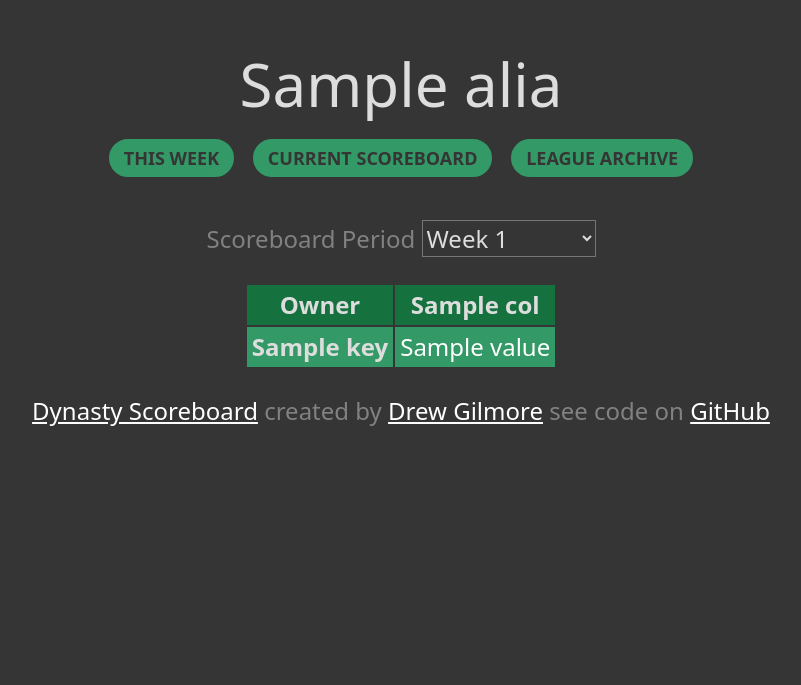
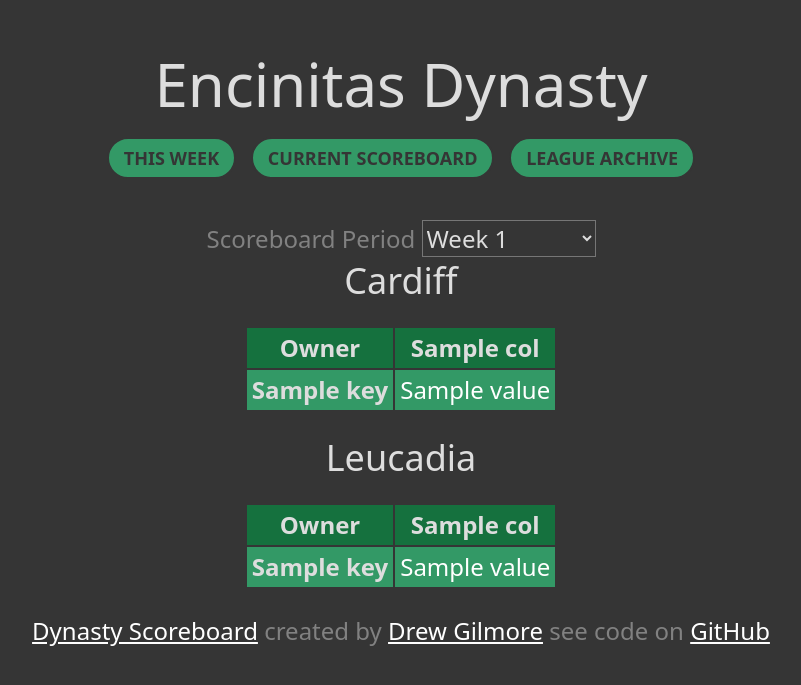
Before and after one commit to drewpgilmore/dynasty, a Flask app: template templates/scoreboard.html in a window 1280 px wide. Shown: the top 685 px of the page, without its empty margins (239-1040 px from the left). Run offline with Flask 2, Linux system fonts and the light colour scheme; the template is opened without the code that fills it: most values are stand-ins (such as "Sample title", 1, 10 or a date in 2020); parts of the project's set-up code (start-up, migrations or seed data) failed here and were passed over.

Commit message:
removed aliases, added divisional tables

```diff
--- a/templates/base.html
+++ b/templates/base.html
@@ -11,7 +11,7 @@
   </head>
   <body>
     <section class="container" id="top-section">
-      <h1 id="league-name" >{{ alias["league_name"] }}</h1>
+      <h1 id="league-name" >Encinitas Dynasty</h1>
       <div class="links">
         <a class="menu-btn" role="button" href="{{ url_for('scores') }}">This Week</a>
         <a class="menu-btn" role="button" href="{{ url_for('scoreboard') }}">Current Scoreboard</a>
--- a/templates/scoreboard.html
+++ b/templates/scoreboard.html
@@ -24,6 +24,7 @@
     </form>
 </div>
 <!-- Scoreboard table -->
+<h4>Cardiff</h4>
 <table class="scoreboard" id="scoreboard">
     <thead>
         <th>Owner</th>
@@ -32,7 +33,30 @@
         {% endfor %}
     </thead>
     <tbody>
-        {% for key, value in scoreboardTable.iterrows() %}
+        {% for key, value in scores_cardiff.iterrows() %}
+        <tr>
+            <td class="owner">{{ key }}</td>
+            {% for col in columns %}
+                {% if col == "Total" or col == "Points For"%}
+                    <td class="owner">{{ value[col] }}</td>
+                {% else %}
+                    <td class="week-score"><a href="{{ url_for('displayLineup', owner=key, year=year, week=loop.index) }}">{{ value[col] }}</a></td>
+                {% endif %}
+            {% endfor %}
+        </tr>
+        {% endfor %}
+    </tbody>
+</table>
+<h4>Leucadia</h4>
+<table class="scoreboard" id="scoreboard">
+    <thead>
+        <th>Owner</th>
+        {% for col in columns %}
+            <th>{{ col }}</th>
+        {% endfor %}
+    </thead>
+    <tbody>
+        {% for key, value in scores_leucadia.iterrows() %}
         <tr>
             <td class="owner">{{ key }}</td>
             {% for col in columns %}
```
